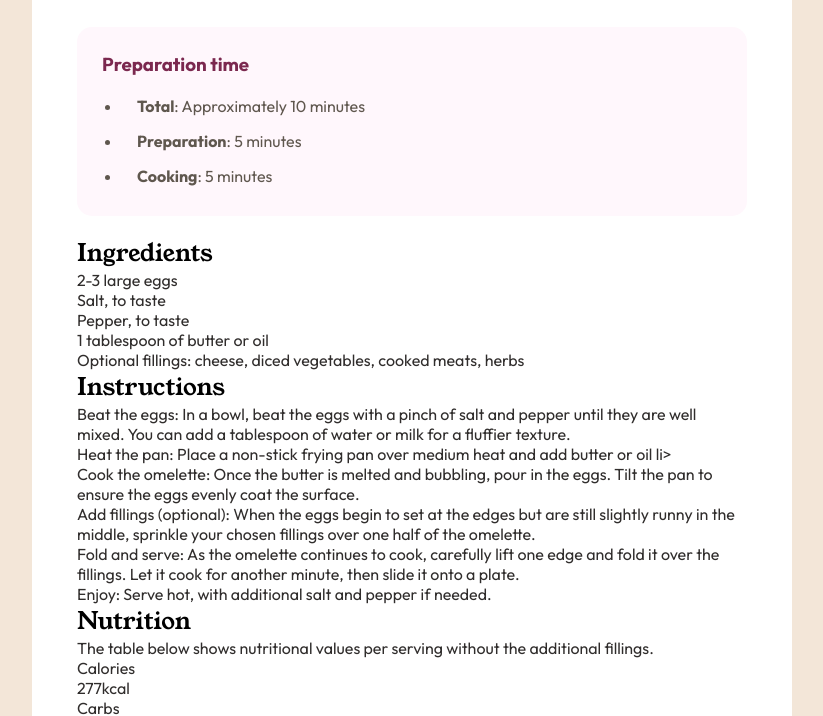
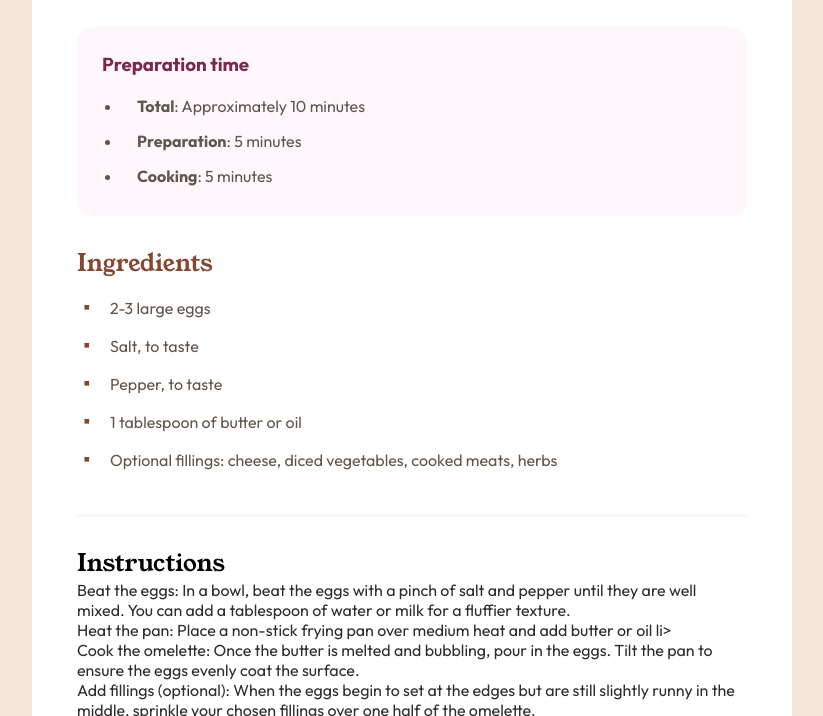
Before and after one commit to marllonlaborne/recipe-page, a plain HTML site: page index.html in a window 1280 px wide. Shown: the part 645-1361 px from the top of the page, without its empty margins (228-1051 px from the left). Drawn offline with Linux system fonts and the light colour scheme.

Commit message:
recipe-ingredients part finished

```diff
--- a/src/css/style.css
+++ b/src/css/style.css
@@ -79,3 +79,30 @@ main,
   color: hsl(30, 10%, 34%);
   padding-left: 15px;
 }
+
+.recipe-ingredients {
+  margin-bottom: 30px;
+  border-bottom: 1px solid rgba(197, 197, 197, 0.3);
+  height: 270px;
+}
+
+.recipe-ingredients h2 {
+  color: hsl(14, 45%, 36%);
+  margin-top: 30px;
+}
+
+.recipe-ingredients ul {
+  margin-left: 18px;
+}
+
+.recipe-ingredients li::marker {
+  content: '⬝ ';
+  font-size: 1.5rem;
+  color: hsl(14, 45%, 36%);
+}
+
+.recipe-ingredients li {
+  color: hsl(30, 10%, 34%);
+  padding-left: 15px;
+  margin: 10px 0;
+}
```
